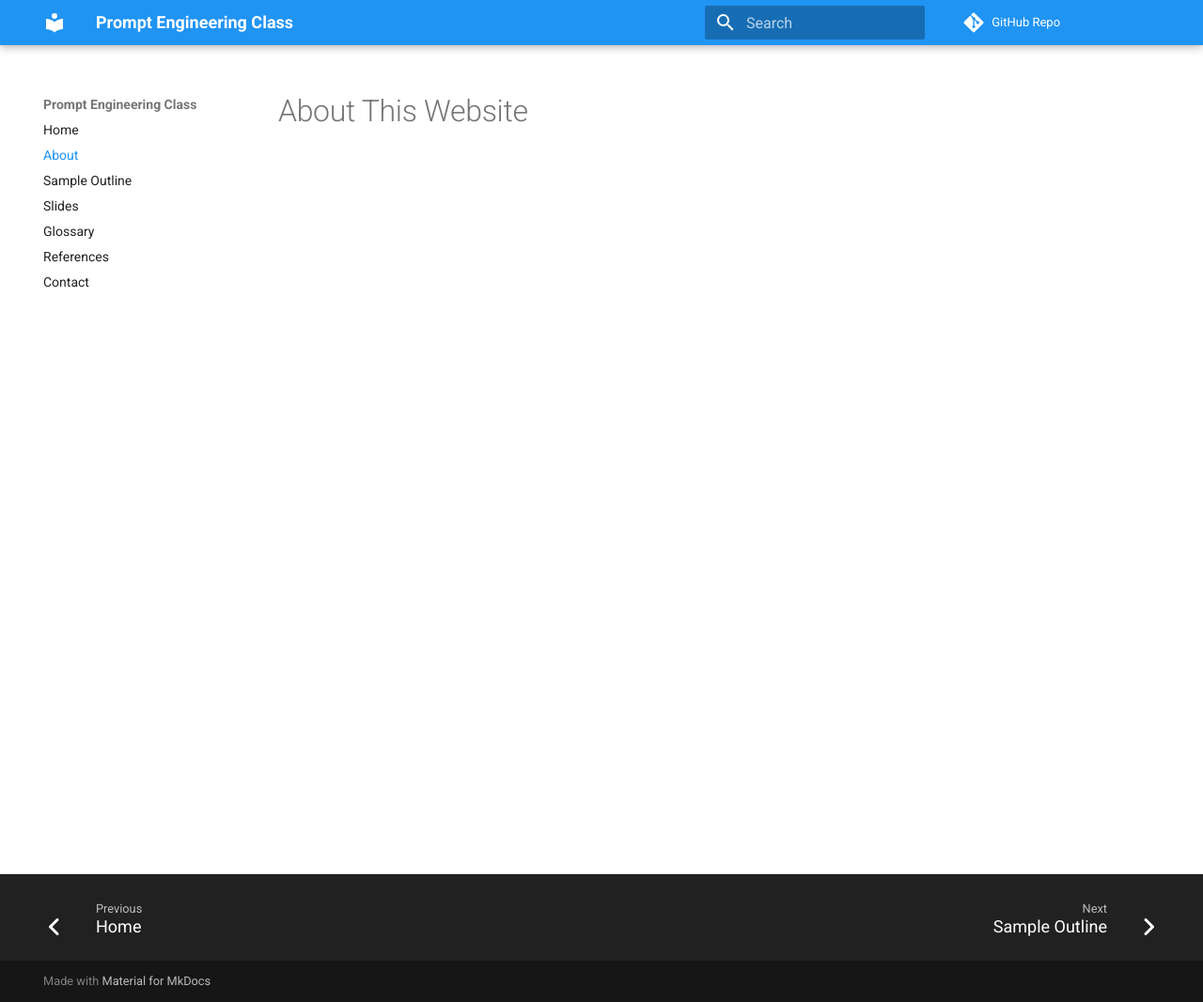
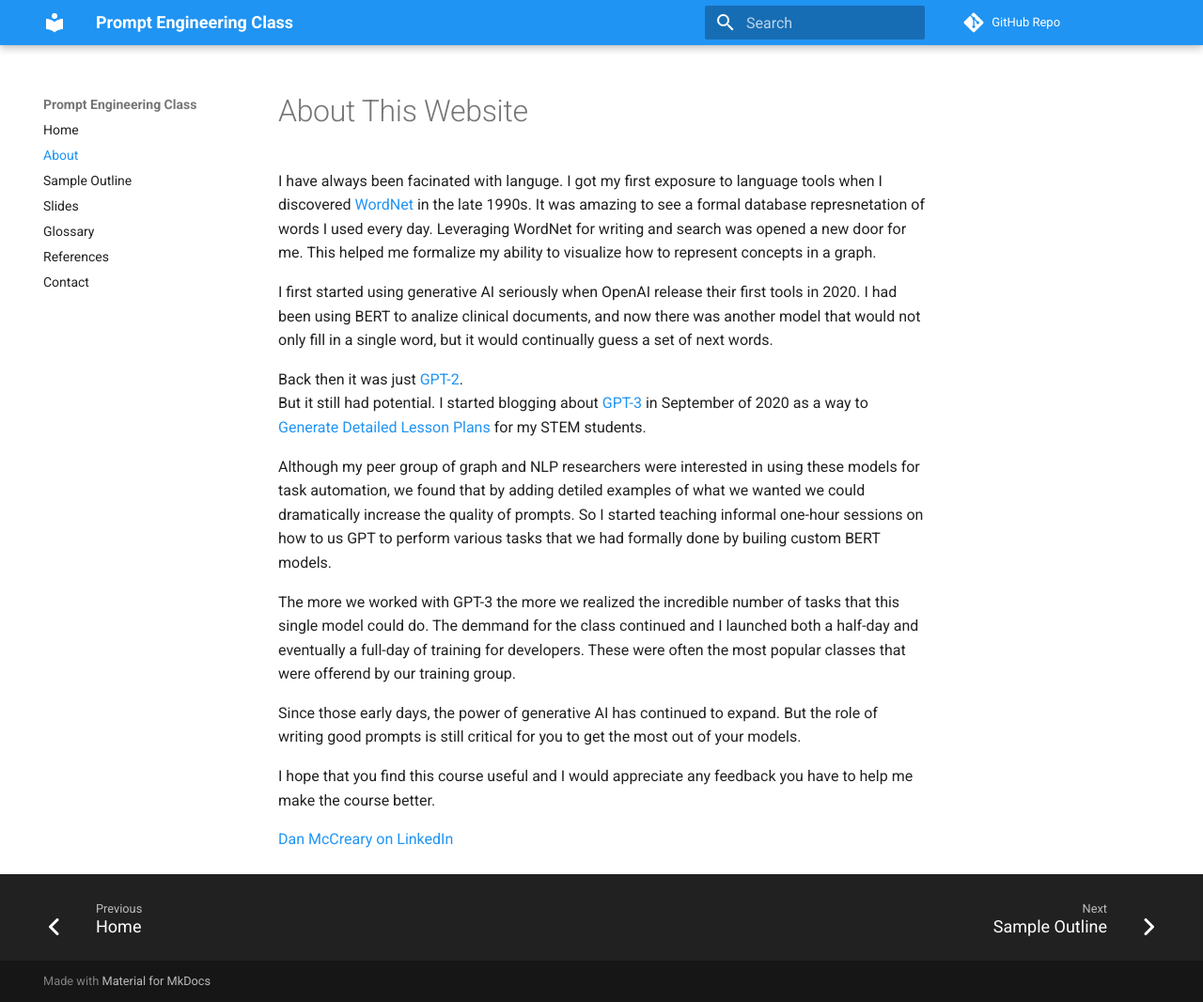
Before and after one commit to dmccreary/prompt-class, an MkDocs documentation site: the page built from docs/about.md, in a window 1280 px wide and 1066 px high. Shown: the whole window at 94% size. Built offline with MkDocs 1.6.1 and Material for MkDocs 9.7.7, drawn with Linux system fonts in a browser that asks for light colours; comment, search, counter and statistics services are not loaded.

Commit message:
updating content

```diff
--- a/docs/about.md
+++ b/docs/about.md
@@ -1 +1,40 @@
 # About This Website
+
+I have always been facinated with languge.  I got my first exposure
+to language tools when I discovered [WordNet](https://wordnet.princeton.edu/)
+in the late 1990s.  It was amazing to see a formal database represnetation
+of words I used every day.  Leveraging WordNet for writing and search was
+opened a new door for me.  This helped me formalize my ability to visualize how to
+represent concepts in a graph.
+
+I first started using generative AI seriously when OpenAI release their first
+tools in 2020.  I had been using BERT to analize clinical documents, and now
+there was another model that would not only fill in a single word, but it
+would continually guess a set of next words.
+
+Back then it was just [GPT-2](https://en.wikipedia.org/wiki/GPT-2).
+But it still had potential.  I started blogging about
+[GPT-3](https://en.wikipedia.org/wiki/GPT-3) in September of 2020
+as a way to [Generate Detailed Lesson Plans](https://dmccreary.medium.com/using-al-to-generate-detailed-lesson-plans-29a5af200a6a) for my STEM students.
+
+Although my peer group of graph and NLP researchers were interested in
+using these models for task automation, we found that by adding detiled
+examples of what we wanted we could dramatically increase the quality
+of prompts.  So I started teaching informal one-hour sessions on
+how to us GPT to perform various tasks that we had formally done by
+builing custom BERT models.
+
+The more we worked with GPT-3 the more we realized the incredible number
+of tasks that this single model could do.  The demmand for the class
+continued and I launched both a half-day and eventually a full-day
+of training for developers.  These were often the most popular classes
+that were offerend by our training group.
+
+Since those early days, the power of generative AI has continued
+to expand.  But the role of writing good prompts is still critical
+for you to get the most out of your models.
+
+I hope that you find this course useful and I would appreciate
+any feedback you have to help me make the course better.
+
+[Dan McCreary on LinkedIn](https://www.linkedin.com/in/danmccreary/)
```
Also changed, not shown: docs/index.md (+10 -1 lines), docs/sample-outline.md (+26 -13 lines).
